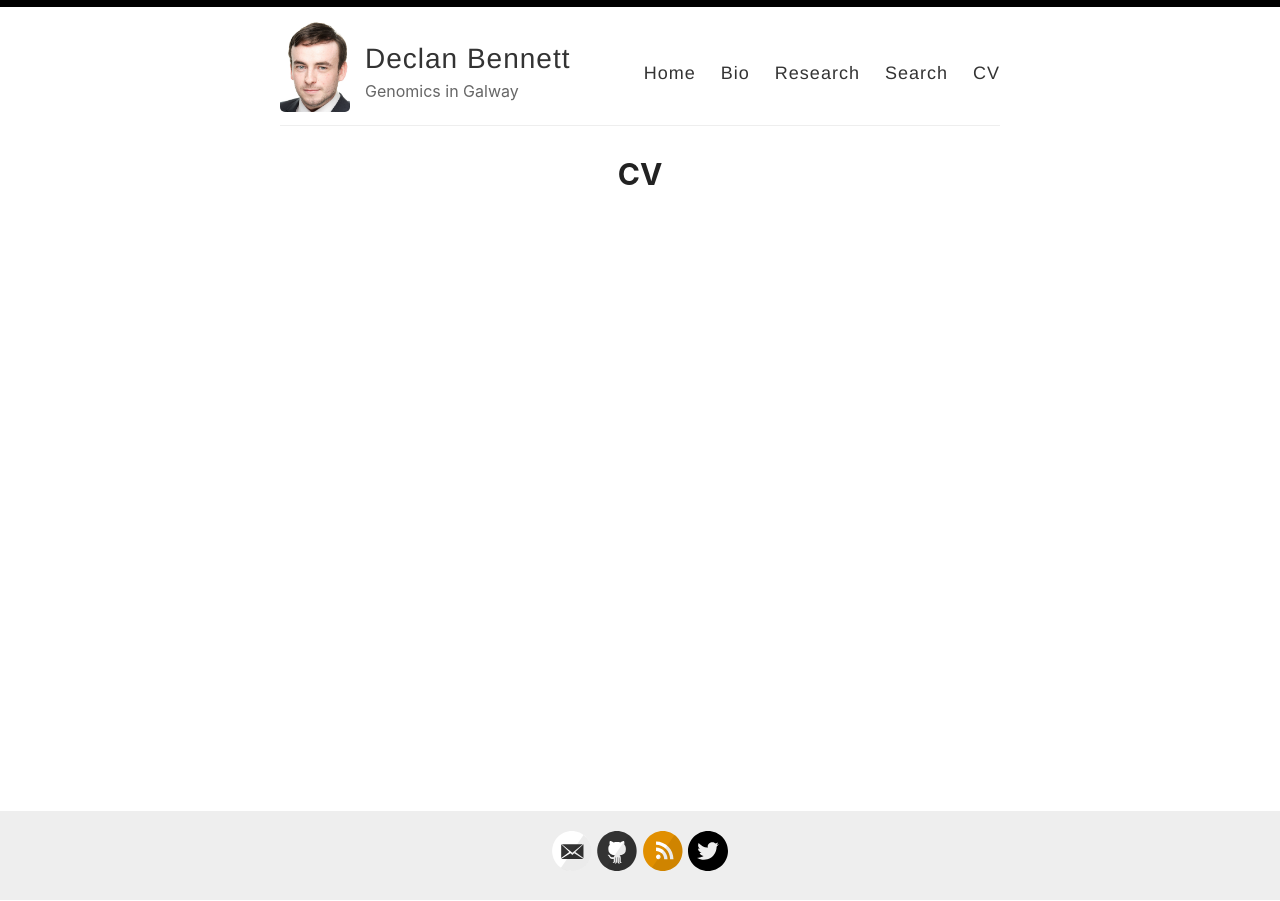
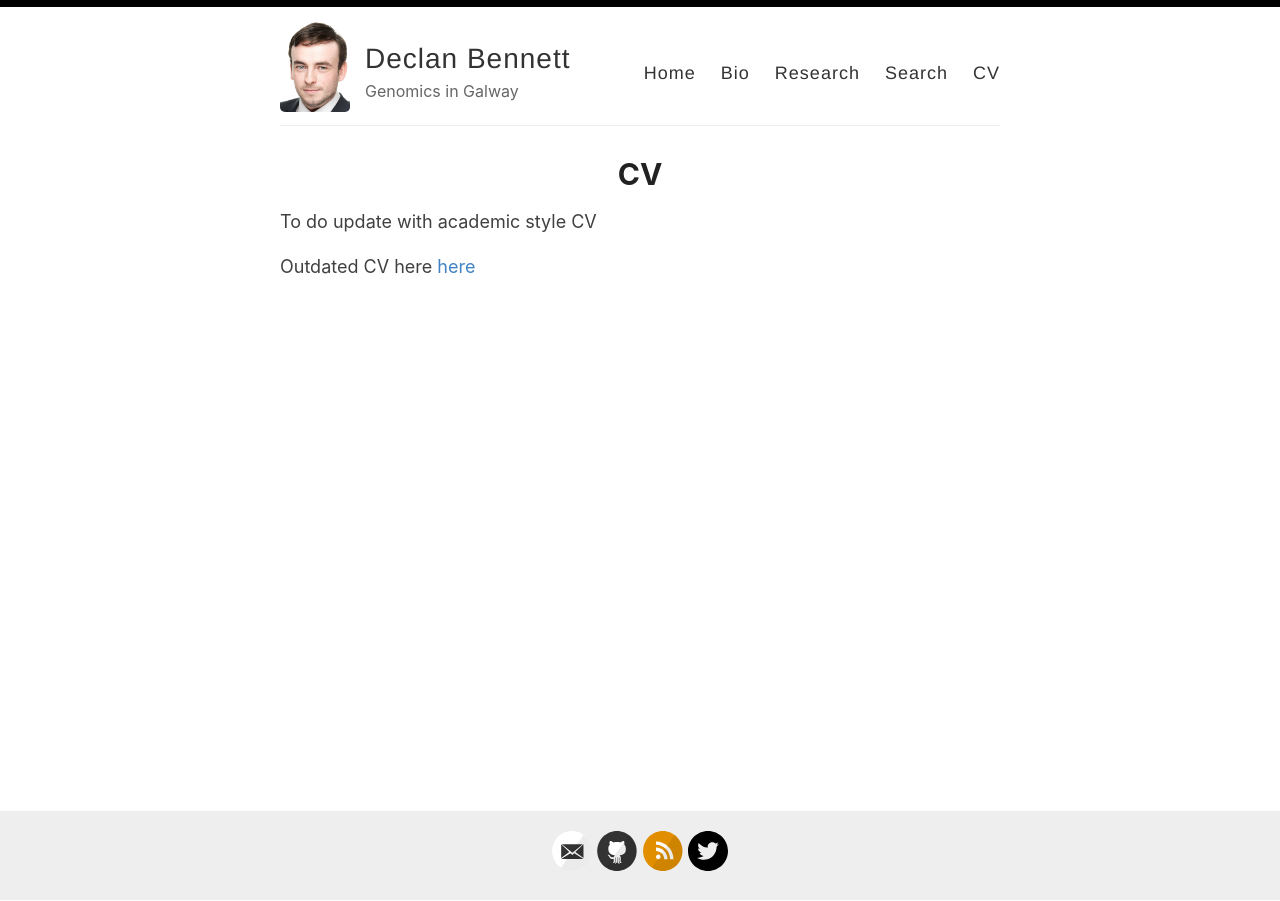
Before and after one commit to declan93/declan93.github.io, a Jekyll site: the page built from _pages/CV.md, in a window 1280 px wide. Built offline with Jekyll 4.4.1, drawn with Linux system fonts in a browser that asks for light colours.

Commit message:
Update CV.md

```diff
--- a/_pages/CV.md
+++ b/_pages/CV.md
@@ -3,3 +3,6 @@ layout: page
 title: CV
 permalink: /CV/
 ---
+To do update with academic style CV
+
+Outdated CV here [here](../images/CV.pdf)
```
